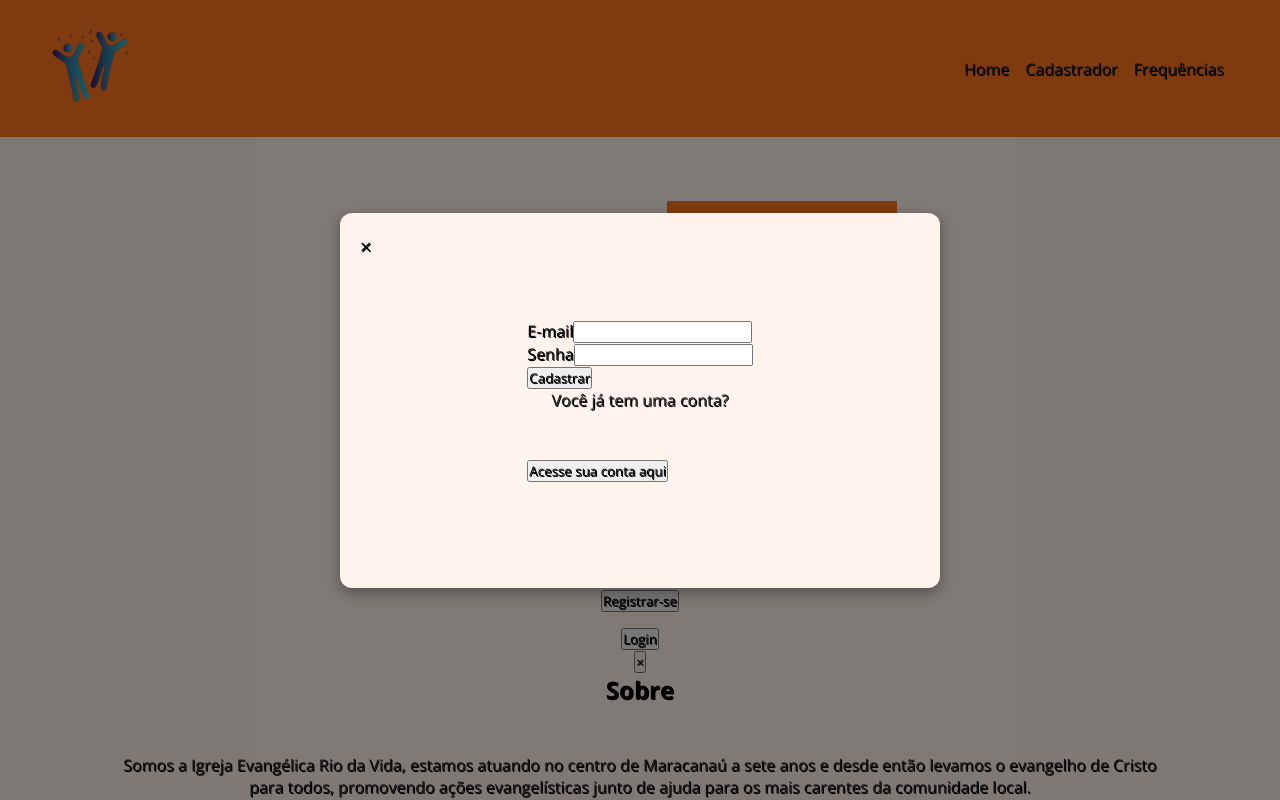
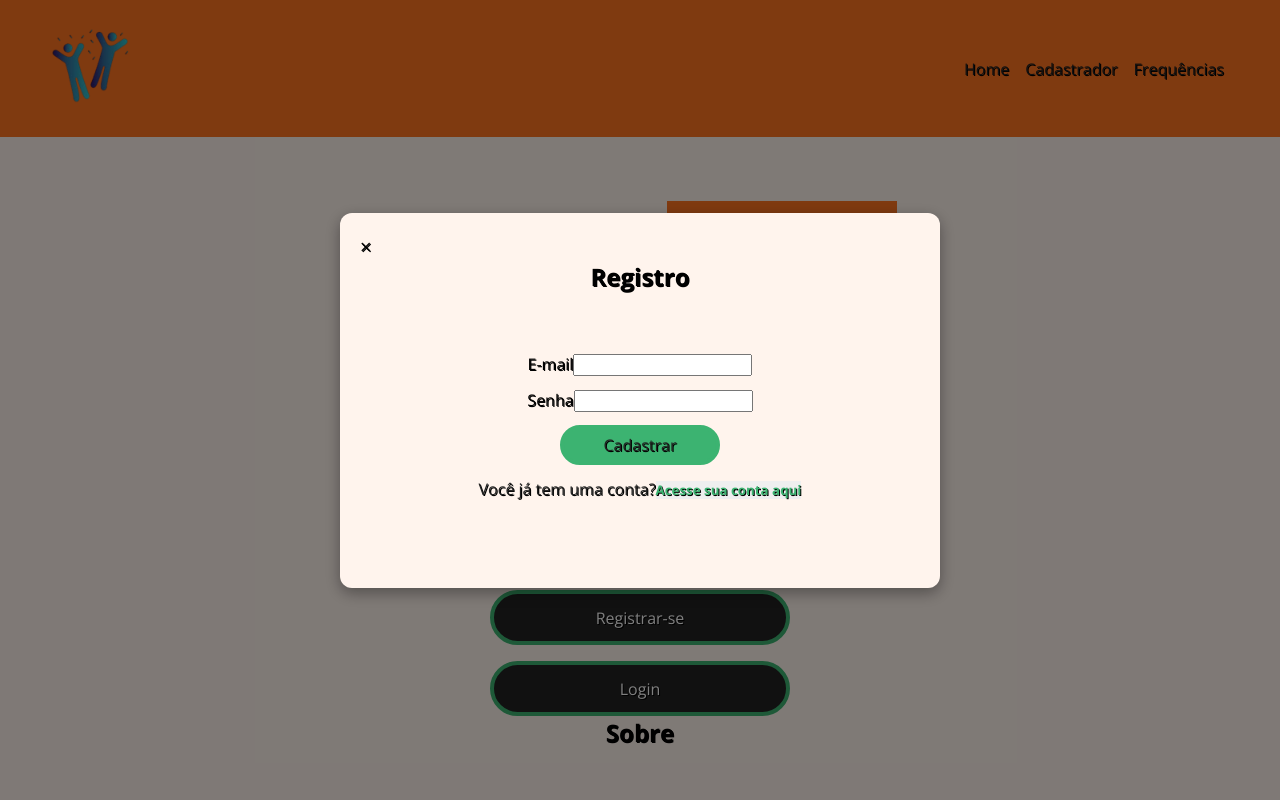
Before and after one commit to Guiste9/CadAuxilio, a React (Vite) app: page / in a window 1280 px wide. Both pictures are taken after a click on the button "Registrar-se". Shown: the top 800 px of the page. Built offline with nearby package versions, Linux system fonts and the light colour scheme.

Commit message:
conserto do css

```diff
--- a/src/components/Layout/Modal.jsx
+++ b/src/components/Layout/Modal.jsx
@@ -1,4 +1,3 @@
-import Button from "./LinkButton";
 import React from "react";
 import styles from "./Modal.module.css";
 
--- a/src/components/Layout/Modal.module.css
+++ b/src/components/Layout/Modal.module.css
@@ -58,8 +58,6 @@
 }
 .centralized{
 
-    margin-top: 60px;
-
     display: flex;
         flex-direction: column;
         /* Empilha os botões verticalmente */
@@ -67,3 +65,44 @@
         /* Adiciona espaço entre os botões */
         align-items: center;
 }
+.btn {
+    background-color: #222;
+    color: #fff;
+    border: 4px solid #3cb371;
+    padding: 0.5em 1em;
+    text-decoration: none;
+    border-radius: 40px;
+    cursor: pointer;
+    font-size: 1em;
+    transition: all 0.3s ease;
+    width: 300px;
+    height: 55px;
+    display: flex;
+    align-items: center;
+    justify-content: center;
+    text-align: center;
+}
+.confirm{
+    background-color: #3CB371;
+        color: #222;
+        border: 4px solid #3cb371;
+        padding: 0.5em 1em;
+        text-decoration: none;
+        border-radius: 40px;
+        cursor: pointer;
+        font-size: 1em;
+        transition: all 0.3s ease;
+        width: 160px;
+        height: 40px;
+        display: flex;
+        align-items: center;
+        justify-content: center;
+        text-align: center;
+}
+
+.hidden{
+    background-color: none;
+    border: none;
+    color: #3CB371;
+    font-weight: bold;
+}
--- a/src/components/Login/Login.jsx
+++ b/src/components/Login/Login.jsx
@@ -25,14 +25,30 @@ function Login({ switchToRegister, closeModal }) {
                               <button onClick={() => closeModal()}>×</button>
                             </div>
         <div className={styles.centralized}>
-            <input type="text" placeholder="E-mail" value={email} onChange={(e) => setEmail(e.target.value)} />
-            <input type="password" placeholder="Senha" value={password} onChange={(e) => setPassword(e.target.value)} />
-            <button onClick={handleSignIn}>Entrar</button>
+
+            <h2>Login</h2>
+
+            <div>
+            <label >E-mail</label>
+            <input
+            type="text"
+            value={email}
+            onChange={(e) => setEmail(e.target.value)}
+            />
+            </div>
+
+            <div>
+                <label >Senha</label>
+            <input type="password"
+              value={password} onChange={(e) => setPassword(e.target.value)} />
+            </div>
+
+            <button className={styles.confirm} onClick={handleSignIn}>Entrar</button>
 
             {loading && <p>Carregando...</p>}
-            {error && <p style={{ color: "red" }}>{error.message}</p>}
+            {error && <p style={{ color: "red" }}>Credenciais incorretas</p>}
 
-            <p>Não tem uma conta? <button onClick={switchToRegister} className={styles.linkButton}>Registrar-se</button></p>
+            <p>Não tem uma conta? <button className={styles.hidden} onClick={switchToRegister}>Registrar-se</button></p>
         </div>
         </div>
         </div>
--- a/src/components/Login/Register.jsx
+++ b/src/components/Login/Register.jsx
@@ -2,7 +2,6 @@ import { useState } from "react"
 import {useCreateUserWithEmailAndPassword} from 'react-firebase-hooks/auth'
 import styles from "../Layout/Modal.module.css";
 import { auth } from "../../services/FireBaseConfig"
-import { Link } from "react-router-dom";
 
 function Register({ switchToLogin, closeModal }) {
   const [email, setEmail] = useState("");
@@ -24,8 +23,10 @@ function Register({ switchToLogin, closeModal }) {
                       <button onClick={() => closeModal()}>×</button>
                     </div>
 
+
     <div className={styles.centralized}>
-      <form>
+       <h2>Registro</h2>
+
         <div >
           <label >E-mail</label>
           <input
@@ -49,14 +50,14 @@ function Register({ switchToLogin, closeModal }) {
           />
         </div>
 
-        <button onClick={handleRegister} className="button">
+        <button className={styles.confirm} onClick={handleRegister} >
           Cadastrar
         </button>
-        <div className="footer">
-          <p>Você já tem uma conta?</p>
-          <button onClick={switchToLogin}>Acesse sua conta aqui</button>
-        </div>
-      </form>
+
+          <p>Você já tem uma conta?
+          <button className={styles.hidden} onClick={switchToLogin}>Acesse sua conta aqui</button>
+
+        </p>
     </div>
     </div>
     </div>
--- a/src/components/Pages/Frequências.jsx
+++ b/src/components/Pages/Frequências.jsx
@@ -1,5 +1,7 @@
 function Frequências(){
-    return <h1>Frequências</h1>
+    return (
+        <h1>Frequências</h1>
+    )
 }
 
 export default Frequências
--- a/src/components/Pages/Home.jsx
+++ b/src/components/Pages/Home.jsx
@@ -14,17 +14,13 @@ function Home() {
             <img src={coracao} alt="CadAuxilio" className={styles.img} />
 
             <div className={styles.button_container}>
-                <button onClick={() => setActiveModal("register")}>Registrar-se</button>
-                <button onClick={() => setActiveModal("login")}>Login</button>
+                <button className={styles.btn} onClick={() => setActiveModal("register")}>Registrar-se</button>
+                <button className={styles.btn} onClick={() => setActiveModal("login")}>Login</button>
             </div>
 
             {activeModal && (
                 <div className={styles.modalBackground}>
                     <div className={styles.modalContainer}>
-                        <div className={styles.titleCloseBtn}>
-                            <button onClick={() => setActiveModal(null)}>×</button>
-                        </div>
-
                         {activeModal === "register" ? (
                             <Register switchToLogin={() => setActiveModal("login")} closeModal={() => setActiveModal(null)} />
                         ) : (
--- a/src/components/Pages/Home.module.css
+++ b/src/components/Pages/Home.module.css
@@ -45,3 +45,20 @@
     /* Adiciona espaço entre os botões */
     align-items: center;
 }
+.btn {
+    background-color: #222;
+    color: #fff;
+    border: 4px solid #3cb371;
+    padding: 0.5em 1em;
+    text-decoration: none;
+    border-radius: 40px;
+    cursor: pointer;
+    font-size: 1em;
+    transition: all 0.3s ease;
+    width: 300px;
+    height: 55px;
+    display: flex;
+    align-items: center;
+    justify-content: center;
+    text-align: center;
+}
--- a/src/services/FirebaseConfig.jsx
+++ b/src/services/FirebaseConfig.jsx
@@ -1,5 +1,6 @@
 import { initializeApp } from "firebase/app";
 import { getAuth } from "firebase/auth";
+
 
 const firebaseConfig = {
   apiKey: "AIzaSyA4dYg4HEP8tP0lChd5eKgk6cSK4W8wc7U",
```
